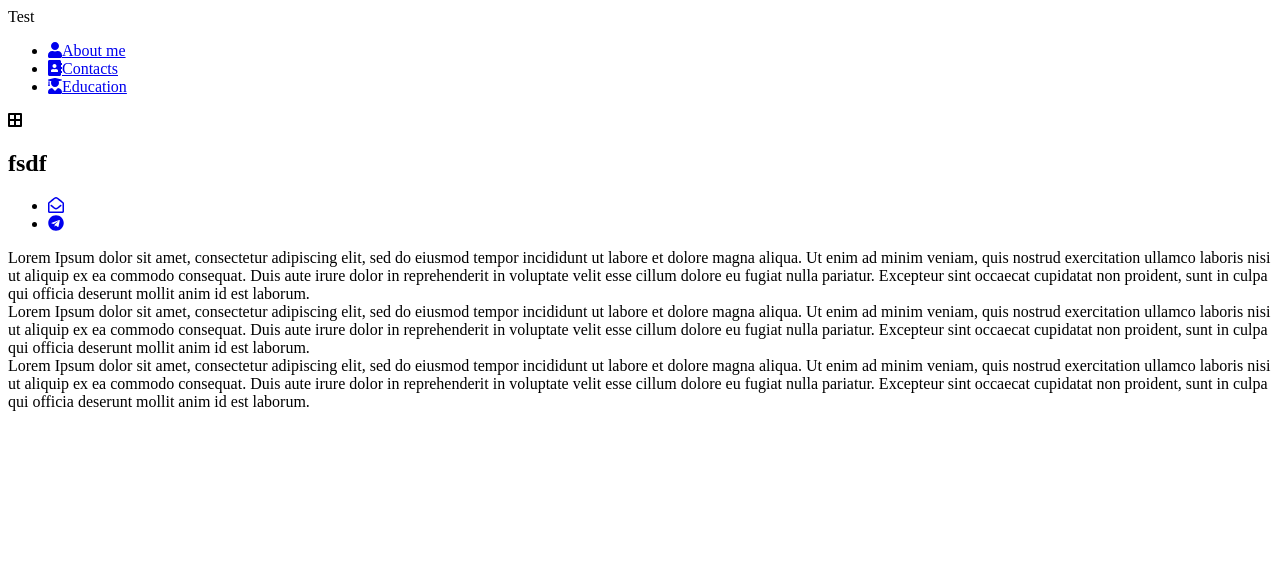
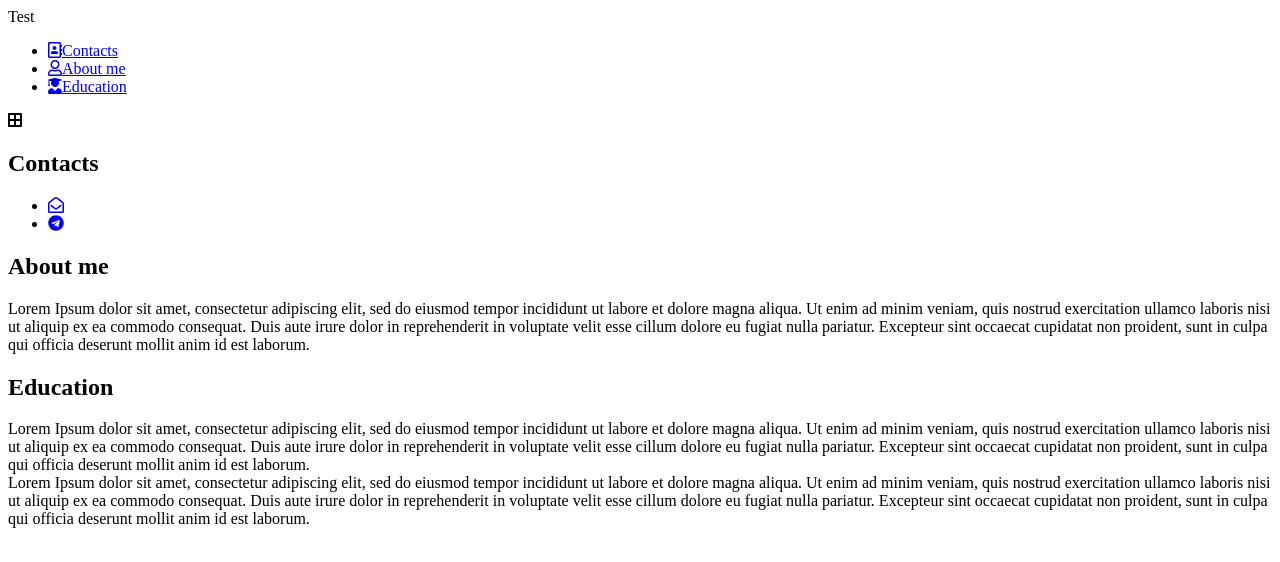
Before and after one commit to glebchek/starter-kit, a React app: page / in a window 1280 px wide. Shown: the top 562 px of the page. Built offline with nearby package versions, Linux system fonts and the light colour scheme; the HTML template or start-up script is replaced by a standard one; what astroturf would draw is missing.

Commit message:
Another temp

```diff
--- a/src/app/header/index.tsx
+++ b/src/app/header/index.tsx
@@ -5,10 +5,10 @@ import { FontAwesomeIcon } from '@fortawesome/react-fontawesome';
 import { faBorderAll } from '@fortawesome/free-solid-svg-icons';
 
 import { disableLinkDecoration } from '../../styles';
-import { ICategory } from '..';
+import { ICategory } from '../interfaces';
 
 export interface IHeaderProps {
-  categories: ICategory[];
+  categories: ICategory<React.FunctionComponent>[];
 }
 
 const headerStyle = css`
--- a/src/app/index.tsx
+++ b/src/app/index.tsx
@@ -1,9 +1,9 @@
 import React from 'react';
 import { css } from 'astroturf';
-import { IconDefinition, faUser, faAddressBook, faUserGraduate } from '@fortawesome/free-solid-svg-icons';
 
 import { Main } from './main';
 import { Header } from './header';
+import { StaticStore } from './store';
 
 const appStyle = css`
   @import '~@ibm/plex/css/ibm-plex.css';
@@ -86,35 +86,11 @@ const appStyle = css`
   }
 `;
 
-export interface ICategory {
-  id: string;
-  name: string;
-  icon: IconDefinition
-}
-
-export const categories: ICategory[] = [
-  {
-    id: 'about',
-    name: 'About me',
-    icon: faUser,
-  },
-  {
-    id: 'contacts',
-    name: 'Contacts',
-    icon: faAddressBook,
-  },
-  {
-    id: 'education',
-    name: 'Education',
-    icon: faUserGraduate,
-  }
-]
-
 export function App(): JSX.Element {
   return (
     <div className={appStyle}>
-      <Header categories={categories}/>
-      <Main />
+      <Header categories={[...StaticStore.categories.left, ...StaticStore.categories.right]}/>
+      <Main categories={StaticStore.categories} />
     </div>
   );
 }
--- /dev/null
+++ b/src/app/interfaces/index.ts
@@ -0,0 +1,10 @@
+import React from 'react';
+import { IconDefinition } from '@fortawesome/fontawesome-svg-core';
+
+export interface ICategory<Component extends React.FunctionComponent =  React.FunctionComponent> {
+  id: string;
+  name: string;
+  icon: IconDefinition;
+  component: Component;
+  props: Parameters<Component>
+}
--- a/src/app/main/index.tsx
+++ b/src/app/main/index.tsx
@@ -3,6 +3,7 @@ import { css } from 'astroturf';
 
 import { LeftSide } from './left';
 import { RightSide } from './right';
+import { IStaticStore } from '../store';
 
 const SidebarContainerStyle = css`
   display: flex;
@@ -21,11 +22,15 @@ const RightSideStyle = css`
   min-width: 50%;
 `
 
-export function Main(): JSX.Element {
+interface IMainProps {
+  categories: IStaticStore['categories']
+}
+
+export function Main({categories}: IMainProps): JSX.Element {
   return (
     <main className={SidebarContainerStyle}>
-      <LeftSide className={LeftSideStyle} />
-      <RightSide className={RightSideStyle} />
+      <LeftSide categories={categories.left} className={LeftSideStyle} />
+      <RightSide categories={categories.right} className={RightSideStyle} />
     </main>
   );
 }
--- a/src/app/main/left/index.tsx
+++ b/src/app/main/left/index.tsx
@@ -1,21 +1,27 @@
 import React from 'react';
-import { About } from './about';
-import { Contacts } from './contacts';
-import { Eductaion } from './education';
-import { Introduction } from './introduction';
-import { Skills } from './skills';
 import { Category } from '../category';
 
 import { IStylableComponentProps } from '../../utils/i-stylable-component-props';
+import { ICategory } from '../../interfaces';
 
-export function LeftSide({ className }: IStylableComponentProps): JSX.Element {
+interface ILeftSideProps extends IStylableComponentProps {
+  categories: ICategory[];
+}
+
+export function LeftSide({
+  className,
+  categories,
+}: ILeftSideProps): JSX.Element {
   return (
     <div className={className}>
-      <Introduction />
-      <Category id="ddd" name="fsdf"><Contacts /></Category>
-      <About />
-      <Eductaion />
-      <Skills />
+      {categories.map(category => {
+        const Component = category.component;
+        return (
+          <Category id={category.id} name={category.name}>
+            <Component {...category.props}/>
+          </Category>
+        );
+      })}
     </div>
   );
 }
--- /dev/null
+++ b/src/app/store/index.ts
@@ -0,0 +1,43 @@
+import { faAddressBook, faUser } from "@fortawesome/free-regular-svg-icons"
+import { faUserGraduate } from "@fortawesome/free-solid-svg-icons";
+
+import { ICategory } from "../interfaces";
+
+import { About } from "../main/left/about"
+import { Contacts } from "../main/left/contacts";
+import { Eductaion } from "../main/left/education";
+
+export interface IStaticStore {
+    categories: {
+        left: ICategory[],
+        right: ICategory[],
+    }
+}
+
+export const StaticStore: IStaticStore = {
+    categories: {
+        left: [
+            {
+                id: 'contacts',
+                name: 'Contacts',
+                icon: faAddressBook,
+                component: Contacts
+              },
+            {
+                id: 'about',
+                name: 'About me',
+                icon: faUser,
+                component: About
+              },
+              {
+                id: 'education',
+                name: 'Education',
+                icon: faUserGraduate,
+                component: Eductaion,
+              }
+        ],
+        right: [
+
+        ]
+    }
+}
```
